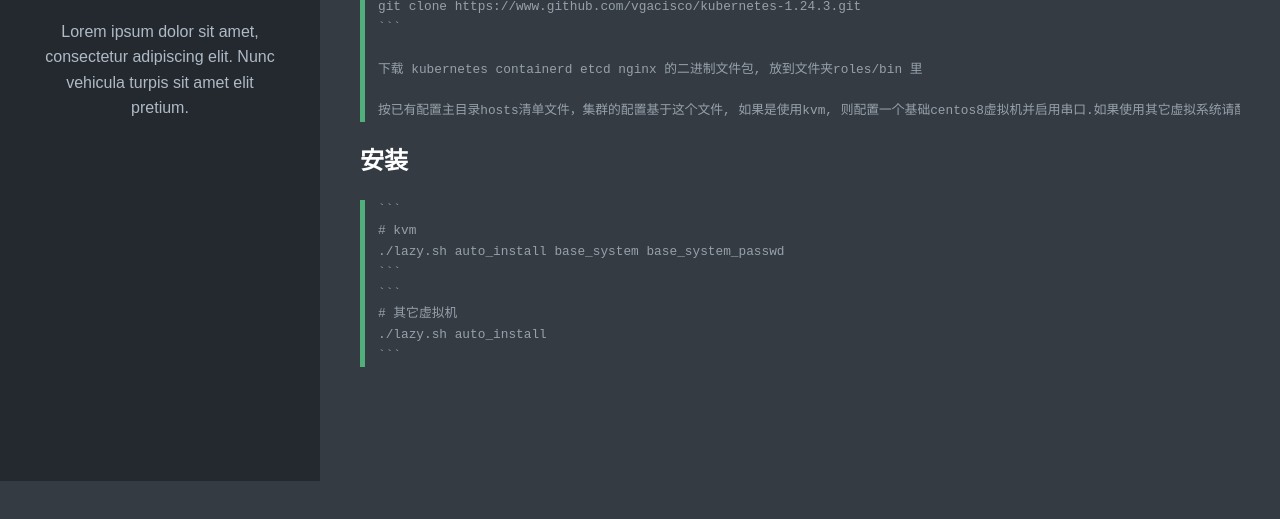
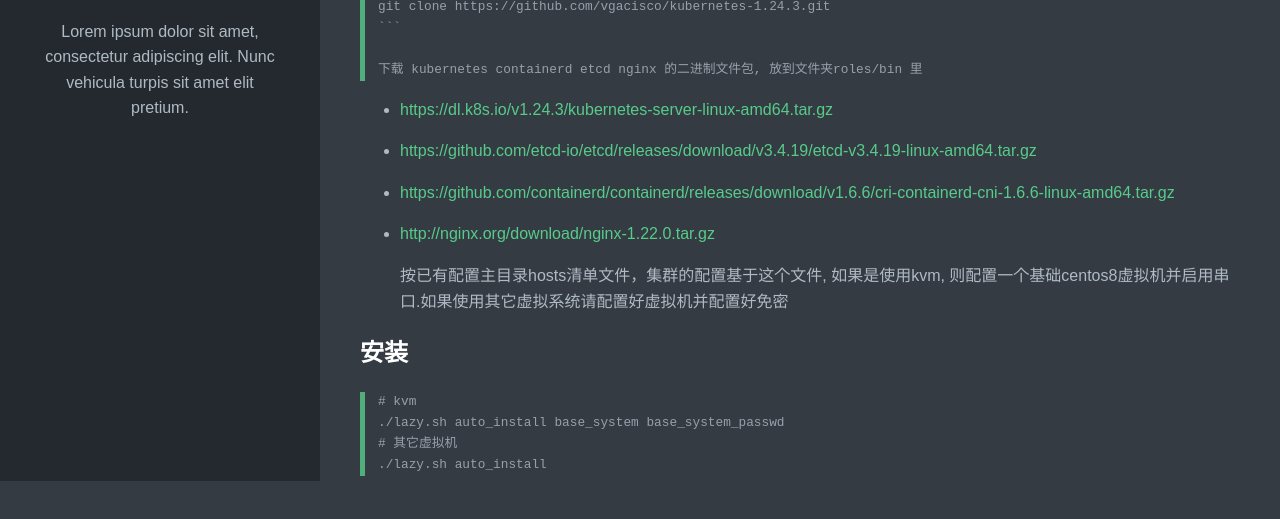
Before and after one commit to vgacisco/vgacisco.github.io, a plain HTML site: page post/use-kubernetes/index.html in a window 1280 px wide. Shown: the part 319-838 px from the top of the page. Before the commit the page ends 800 px from the top, so only its background shows below. Drawn offline with Linux system fonts and the light colour scheme.

Commit message:
up data file

````diff
--- a/post/use-kubernetes/index.html
+++ b/post/use-kubernetes/index.html
@@ -13,10 +13,20 @@
 
     <meta name="twitter:card" content="summary"/>
 <meta name="twitter:title" content="kubernetes-1.24.3 使用手册"/>
-<meta name="twitter:description" content="kubernetes 1.24.3 剧本使用手册 准备工作 ``` git clone https://www.github.com/vgacisco/kubernetes-1.24.3.git ``` 下载 kubernetes containerd etcd nginx 的二进制文件包, 放到文件夹roles/bin 里 按已有配置主目录hosts清单文件，集群的配置基于这个文件, 如果是使用kvm, 则配置一个基础centos8虚拟机并启用串口.如果使用其它虚拟系统请配置好虚拟机并配置好免密 安装 ``` # kvm ./lazy.sh auto_install base_system base_system_passwd ``` ``` # 其它虚拟机 ./lazy.sh auto_install ``` "/>
+<meta name="twitter:description" content="kubernetes 1.24.3 剧本使用手册 准备工作 ``` git clone https://github.com/vgacisco/kubernetes-1.24.3.git ``` 下载 kubernetes containerd etcd nginx 的二进制文件包, 放到文件夹roles/bin 里 https://dl.k8s.io/v1.24.3/kubernetes-server-linux-amd64.tar.gz
+https://github.com/etcd-io/etcd/releases/download/v3.4.19/etcd-v3.4.19-linux-amd64.tar.gz
+https://github.com/containerd/containerd/releases/download/v1.6.6/cri-containerd-cni-1.6.6-linux-amd64.tar.gz
+http://nginx.org/download/nginx-1.22.0.tar.gz
+按已有配置主目录hosts清单文件，集群的配置基于这个文件, 如果是使用kvm, 则配置一个基础centos8虚拟机并启用串口.如果使用其它虚拟系统请配置好虚拟机并配置好免密
+安装 # kvm ./lazy.sh auto_install base_system base_system_passwd # 其它虚拟机 ./lazy.sh auto_install "/>
 
     <meta property="og:title" content="kubernetes-1.24.3 使用手册" />
-<meta property="og:description" content="kubernetes 1.24.3 剧本使用手册 准备工作 ``` git clone https://www.github.com/vgacisco/kubernetes-1.24.3.git ``` 下载 kubernetes containerd etcd nginx 的二进制文件包, 放到文件夹roles/bin 里 按已有配置主目录hosts清单文件，集群的配置基于这个文件, 如果是使用kvm, 则配置一个基础centos8虚拟机并启用串口.如果使用其它虚拟系统请配置好虚拟机并配置好免密 安装 ``` # kvm ./lazy.sh auto_install base_system base_system_passwd ``` ``` # 其它虚拟机 ./lazy.sh auto_install ``` " />
+<meta property="og:description" content="kubernetes 1.24.3 剧本使用手册 准备工作 ``` git clone https://github.com/vgacisco/kubernetes-1.24.3.git ``` 下载 kubernetes containerd etcd nginx 的二进制文件包, 放到文件夹roles/bin 里 https://dl.k8s.io/v1.24.3/kubernetes-server-linux-amd64.tar.gz
+https://github.com/etcd-io/etcd/releases/download/v3.4.19/etcd-v3.4.19-linux-amd64.tar.gz
+https://github.com/containerd/containerd/releases/download/v1.6.6/cri-containerd-cni-1.6.6-linux-amd64.tar.gz
+http://nginx.org/download/nginx-1.22.0.tar.gz
+按已有配置主目录hosts清单文件，集群的配置基于这个文件, 如果是使用kvm, 则配置一个基础centos8虚拟机并启用串口.如果使用其它虚拟系统请配置好虚拟机并配置好免密
+安装 # kvm ./lazy.sh auto_install base_system base_system_passwd # 其它虚拟机 ./lazy.sh auto_install " />
 <meta property="og:type" content="article" />
 <meta property="og:url" content="https://vgacisco.github.io/post/use-kubernetes/" /><meta property="article:section" content="post" />
 <meta property="article:published_time" content="2022-08-24T20:34:49+08:00" />
@@ -57,22 +67,31 @@
       <h1 id="kubernetes-1243-剧本使用手册">kubernetes 1.24.3 剧本使用手册</h1>
 <h2 id="准备工作">准备工作</h2>
 <pre><code>```
-git clone https://www.github.com/vgacisco/kubernetes-1.24.3.git
+git clone https://github.com/vgacisco/kubernetes-1.24.3.git
 ```
 
 下载 kubernetes containerd etcd nginx 的二进制文件包, 放到文件夹roles/bin 里
-
-按已有配置主目录hosts清单文件，集群的配置基于这个文件, 如果是使用kvm, 则配置一个基础centos8虚拟机并启用串口.如果使用其它虚拟系统请配置好虚拟机并配置好免密
 </code></pre>
+<ul>
+<li>
+<p><a href="https://dl.k8s.io/v1.24.3/kubernetes-server-linux-amd64.tar.gz">https://dl.k8s.io/v1.24.3/kubernetes-server-linux-amd64.tar.gz</a></p>
+</li>
+<li>
+<p><a href="https://github.com/etcd-io/etcd/releases/download/v3.4.19/etcd-v3.4.19-linux-amd64.tar.gz">https://github.com/etcd-io/etcd/releases/download/v3.4.19/etcd-v3.4.19-linux-amd64.tar.gz</a></p>
+</li>
+<li>
+<p><a href="https://github.com/containerd/containerd/releases/download/v1.6.6/cri-containerd-cni-1.6.6-linux-amd64.tar.gz">https://github.com/containerd/containerd/releases/download/v1.6.6/cri-containerd-cni-1.6.6-linux-amd64.tar.gz</a></p>
+</li>
+<li>
+<p><a href="http://nginx.org/download/nginx-1.22.0.tar.gz">http://nginx.org/download/nginx-1.22.0.tar.gz</a></p>
+<p>按已有配置主目录hosts清单文件，集群的配置基于这个文件, 如果是使用kvm, 则配置一个基础centos8虚拟机并启用串口.如果使用其它虚拟系统请配置好虚拟机并配置好免密</p>
+</li>
+</ul>
 <h2 id="安装">安装</h2>
-<pre><code>```
-# kvm
+<pre><code># kvm
 ./lazy.sh auto_install base_system base_system_passwd
-```
-```
 # 其它虚拟机
 ./lazy.sh auto_install
-```
 </code></pre>
 
     </div>
````
Also changed, not shown: index.xml (+6 -1 lines), post/index.xml (+6 -1 lines).
